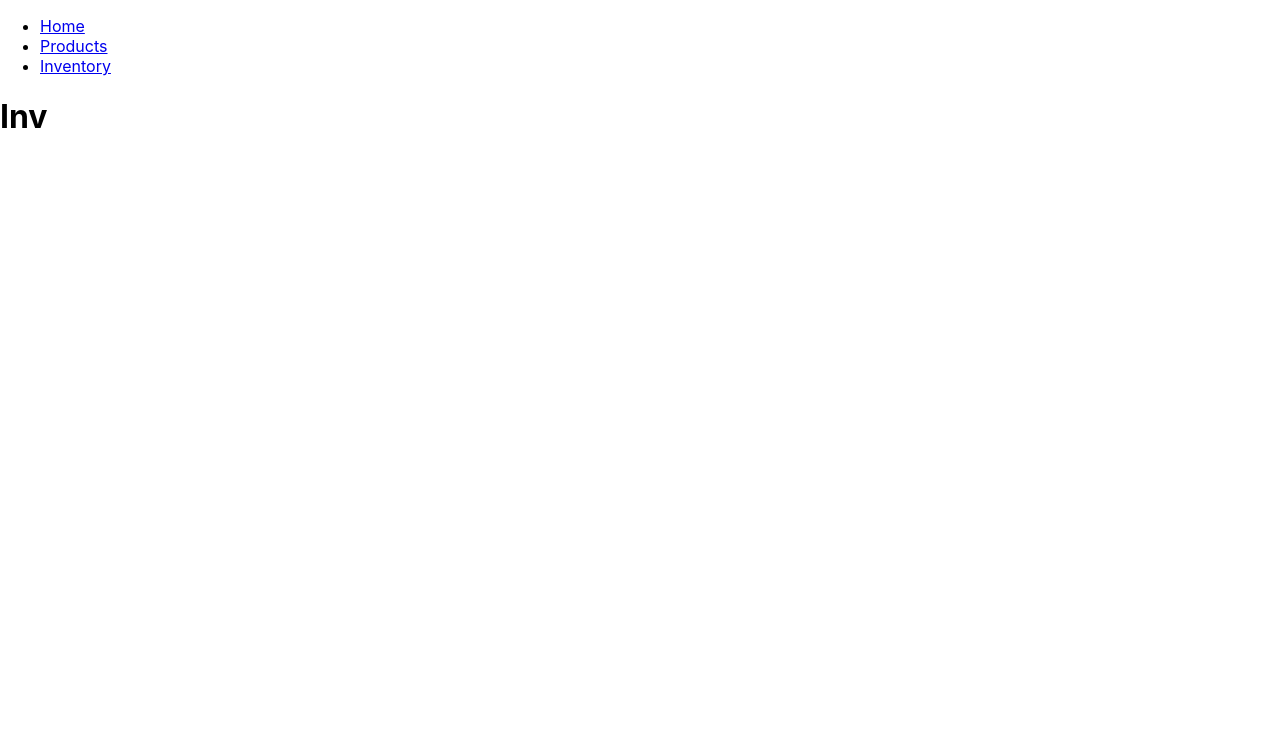
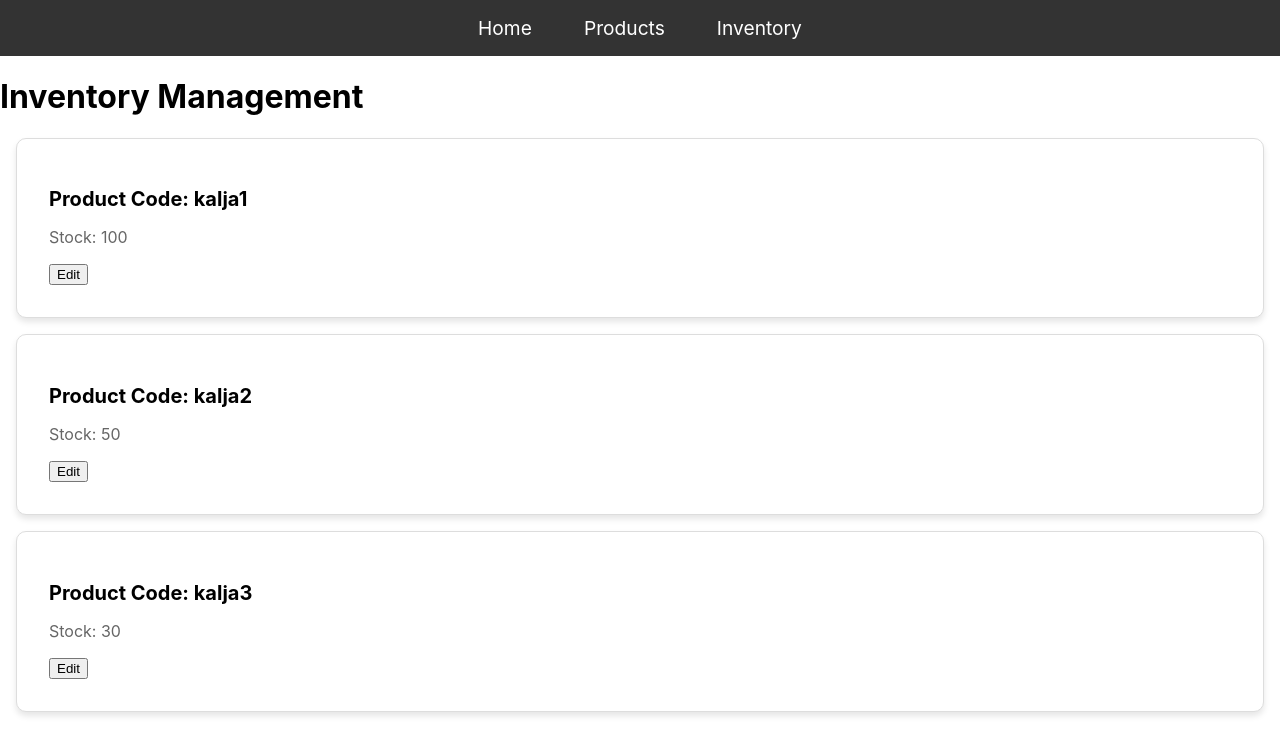
Before and after one commit to CNA-25/admin-frontend, a React (Create React App) app: page /inventory in a window 1280 px wide. Shown: the top 754 px of the page. Built offline with nearby package versions, Linux system fonts and the light colour scheme.

Commit message:
början på inv-page med hårdkodade produkter + stylade NavBar

```diff
--- a/src/components/common/NavBar.jsx
+++ b/src/components/common/NavBar.jsx
@@ -1,5 +1,5 @@
 // NavBar.js
-
+import "../../style/NavBar.css";
 import { Link } from 'react-router-dom';
 
 const Navbar = () => {
--- /dev/null
+++ b/src/components/page-specific/Button.jsx
@@ -0,0 +1,7 @@
+export function Button({ children, onClick }) {
+    return (
+      <button onClick={onClick} className="bg-blue-600 text-white px-4 py-2 rounded hover:bg-blue-700">
+        {children}
+      </button>
+    );
+  }
--- /dev/null
+++ b/src/components/page-specific/Card.jsx
@@ -0,0 +1,9 @@
+import "../../style/Card.css";
+
+export function Card({ children }) {
+  return <div className="card">{children}</div>;
+}
+
+export function CardContent({ children }) {
+  return <div className="card-content">{children}</div>;
+}
--- /dev/null
+++ b/src/components/page-specific/Input.jsx
@@ -0,0 +1,10 @@
+export function Input({ type = "text", value, onChange }) {
+    return (
+      <input
+        type={type}
+        value={value}
+        onChange={onChange}
+        className="border p-2 rounded w-full"
+      />
+    );
+  }
--- /dev/null
+++ b/src/components/page-specific/Label.jsx
@@ -0,0 +1,3 @@
+export function Label({ children }) {
+    return <label className="block font-medium text-gray-700">{children}</label>;
+  }
--- a/src/pages/Inventory.jsx
+++ b/src/pages/Inventory.jsx
@@ -1,16 +1,70 @@
-// Inventory page
-import React from "react";
+import React, { useState } from "react";
+import { Card, CardContent } from "../components/page-specific/Card";
+import { Button } from "../components/page-specific/Button";
+import { Input } from "../components/page-specific/Input";
+import { Label } from "../components/page-specific/Label";
 
-const Inventory = () => {
+export default function InventoryManagement() {
+  const [inventory, setInventory] = useState([
+    { productCode: "kalja1", stock: 100 },
+    { productCode: "kalja2", stock: 50 },
+    { productCode: "kalja3", stock: 30 },
+  ]);
 
-    return (
-        <div>
-            <div id="title-container">
-                <h1>Inv</h1>
+  const [editing, setEditing] = useState(null);
+  const [editData, setEditData] = useState({ productCode: "", quantity: 0 });
 
-            </div>
-        </div>
+  const handleEditClick = (product) => {
+    setEditing(product.productCode);
+    setEditData({ productCode: product.productCode, quantity: product.stock });
+  };
+
+  const handleSaveClick = () => {
+    setInventory((prevInventory) =>
+      prevInventory.map((item) =>
+        item.productCode === editData.productCode
+          ? { ...item, stock: editData.quantity }
+          : item
+      )
     );
-};
+    setEditing(null);
+  };
 
-export default Inventory;
+  return (
+    <div className="container">
+      <h1 className="title">Inventory Management</h1>
+
+      <div className="product-cards">
+        {inventory.map((item) => (
+          <Card key={item.productCode}>
+            <CardContent>
+              <h2 className="card-header">Product Code: {item.productCode}</h2>
+              {editing === item.productCode ? (
+                <>
+                  <Label>Quantity</Label>
+                  <Input
+                    type="number"
+                    value={editData.quantity}
+                    onChange={(e) =>
+                      setEditData({ ...editData, quantity: Number(e.target.value) })
+                    }
+                  />
+                  <Button className="save-btn" onClick={handleSaveClick}>
+                    Save
+                  </Button>
+                </>
+              ) : (
+                <>
+                  <p className="card-body">Stock: {item.stock}</p>
+                  <Button className="edit-btn" onClick={() => handleEditClick(item)}>
+                    Edit
+                  </Button>
+                </>
+              )}
+            </CardContent>
+          </Card>
+        ))}
+      </div>
+    </div>
+  );
+}
--- /dev/null
+++ b/src/style/Card.css
@@ -0,0 +1,24 @@
+/* Card component styles */
+.card {
+    border: 1px solid #ddd;
+    border-radius: 10px;
+    box-shadow: 0px 4px 6px rgba(0, 0, 0, 0.1);
+    background-color: #ffffff;
+    padding: 16px;
+    margin: 16px;
+  }
+
+  /* Card Content styles */
+  .card-content {
+    padding: 16px;
+  }
+
+  .card-header {
+    font-size: 1.25rem;
+    font-weight: bold;
+    margin-bottom: 8px;
+  }
+
+  .card-body {
+    color: #666;
+  }
--- /dev/null
+++ b/src/style/NavBar.css
@@ -0,0 +1,30 @@
+nav {
+    background-color: #333;
+    padding: 1rem;
+}
+
+nav ul {
+    list-style: none;
+    display: flex;
+    justify-content: center;
+    gap: 20px;
+    padding: 0;
+    margin: 0;
+}
+
+nav ul li {
+    display: inline;
+}
+
+nav ul li a {
+    text-decoration: none;
+    color: white;
+    font-size: 1.2rem;
+    padding: 0.5rem 1rem;
+    transition: background 0.3s ease;
+}
+
+nav ul li a:hover {
+    background-color: #555;
+    border-radius: 5px;
+}
```
